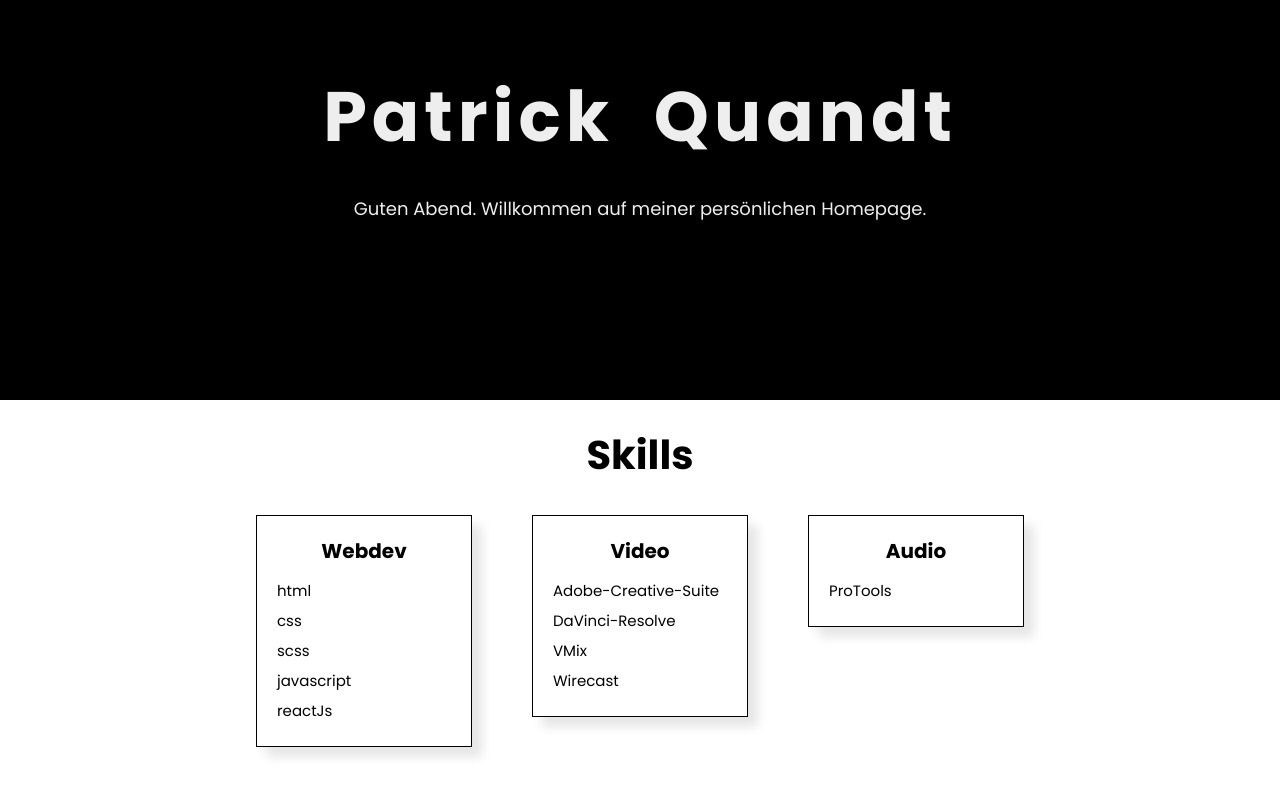
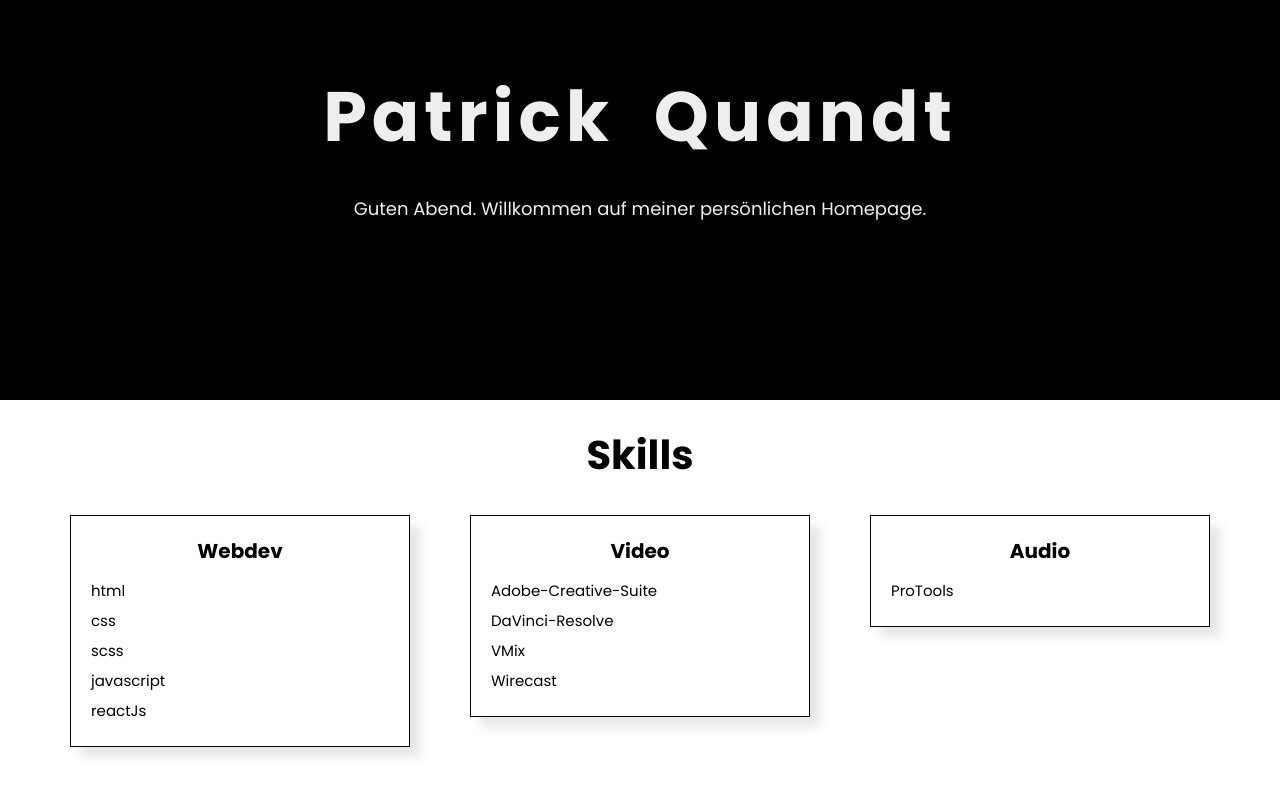
Before and after one commit to pquandt/pqweb, a React (Create React App) app: page / in a window 1280 px wide. Shown: the top 796 px of the page. Built offline with nearby package versions, Linux system fonts and the light colour scheme.

Commit message:
fixed clearfix

```diff
--- a/sass/abstracts/_mixins.scss
+++ b/sass/abstracts/_mixins.scss
@@ -2,6 +2,7 @@
     &::after {
         content: "";
         display: table;
+        clear: both;
     }
 }
 
--- a/sass/components/_card.scss
+++ b/sass/components/_card.scss
@@ -8,11 +8,14 @@
     padding: 2rem;
     box-shadow: 1rem 1rem 1rem rgba(0, 0, 0, 0.100);
 
+
+
    &-Headline {
        font-size: 2rem;
        font-weight: 700;
        padding-bottom: 1rem;
    }
+
 
  &-list {
     list-style-type: none;
--- a/sass/layout/_grid.scss
+++ b/sass/layout/_grid.scss
@@ -1,6 +1,6 @@
 .row {
     max-width: $grid-width;
-    margin: 0 20% 20%;
+    margin: 0 auto;
 
     &:not(:last-child) {
         margin-bottom: $gutter-vertical;
@@ -14,6 +14,7 @@
         max-width: 50rem;
         padding: 0 3rem;
     }
+
 
     @include clearfix;
 
@@ -42,6 +43,7 @@
 
     .col-1-of-3 {
         width: calc((100% - 2 * #{$gutter-horizontal}) / 3);
+
     }
 
     .col-2-of-3 {
--- a/src/css/style.css
+++ b/src/css/style.css
@@ -74,7 +74,7 @@ h1 {
 
 .row {
   max-width: 114rem;
-  margin: 0 20% 20%; }
+  margin: 0 auto; }
   .row:not(:last-child) {
     margin-bottom: 8rem; }
     @media only screen and (max-width: 56.25em) {
@@ -86,7 +86,8 @@ h1 {
       padding: 0 3rem; } }
   .row::after {
     content: "";
-    display: table; }
+    display: table;
+    clear: both; }
   .row [class^="col-"] {
     float: left; }
     .row [class^="col-"]:not(:last-child) {
```
